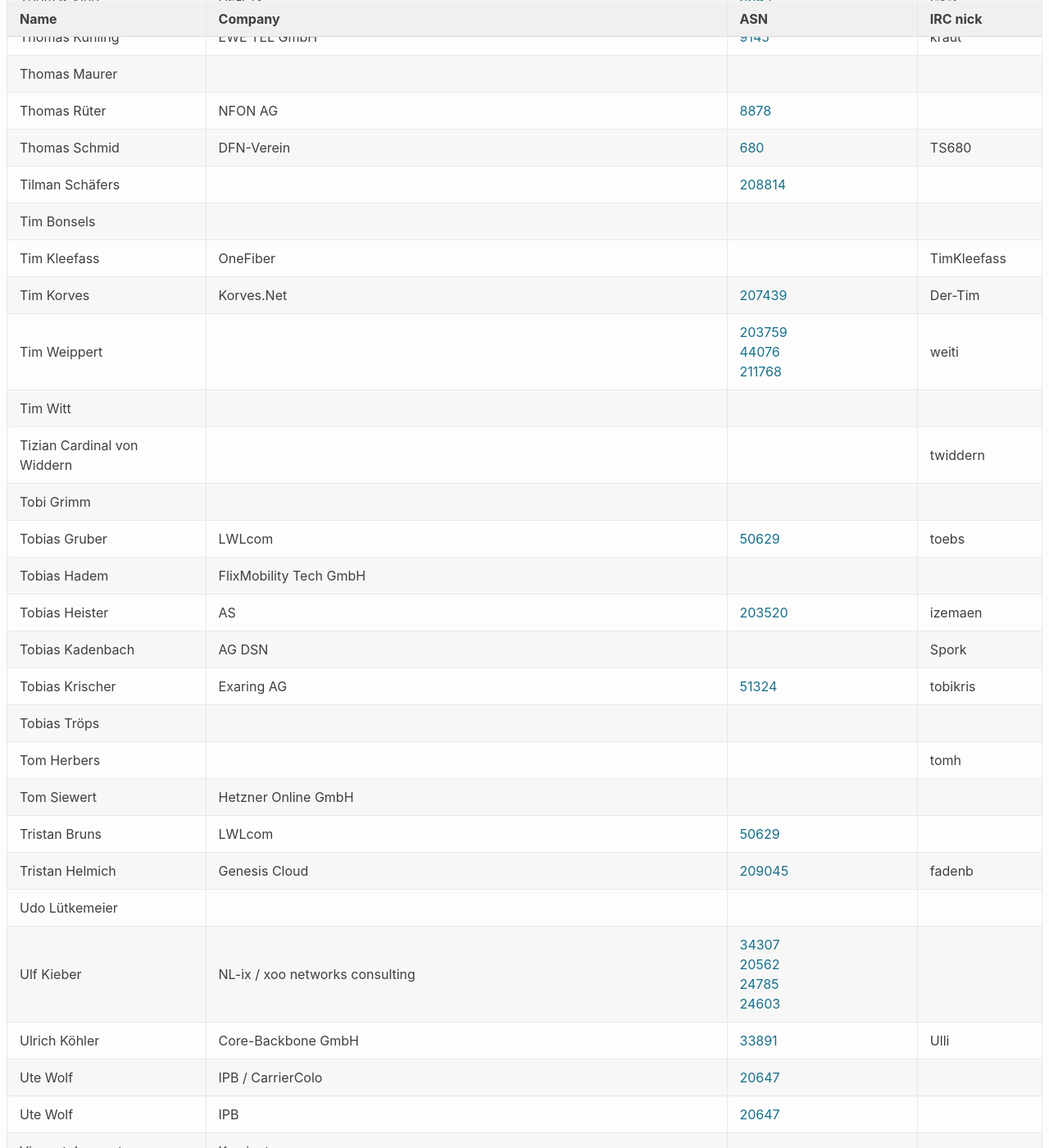
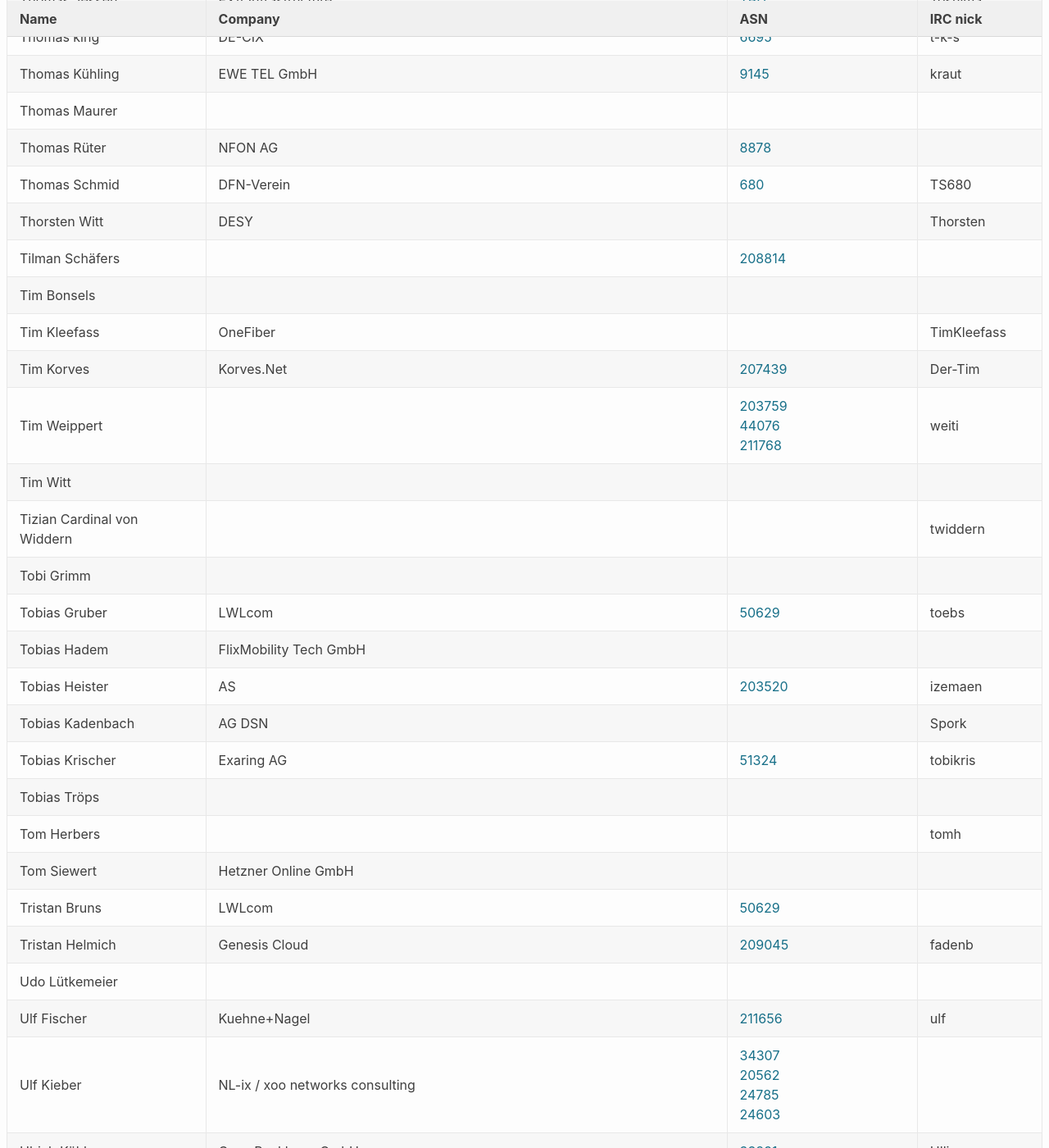
Before and after one commit to denog/pretix-attendeelist, a Jekyll site: the page built from denog13/index.markdown, in a window 1280 px wide and 1400 px high, scrolled down 13855 px. Shown: the whole window at 82% size. Built offline with Jekyll 4.4.1, drawn with Linux system fonts in a browser that asks for light colours; some of the changed text lies outside the part shown.

Commit message:
Latest data: Tue Oct 19 15:33:43 UTC 2021

```diff
--- a/_data/attendees_denog13.json
+++ b/_data/attendees_denog13.json
@@ -1596,6 +1596,12 @@
     "asn": null
   },
   {
+    "name": "Sebastian Neuner",
+    "company": "BelWü",
+    "irc": "neuner",
+    "asn": "553"
+  },
+  {
     "name": "Sebastian Pohlmann",
     "company": null,
     "irc": null,
@@ -1800,6 +1806,12 @@
     "asn": "AS680"
   },
   {
+    "name": "Thorsten Witt",
+    "company": "DESY",
+    "irc": "Thorsten",
+    "asn": null
+  },
+  {
     "name": "Tilman Schäfers",
     "company": null,
     "irc": null,
@@ -1912,6 +1924,12 @@
     "company": null,
     "irc": null,
     "asn": null
+  },
+  {
+    "name": "Ulf Fischer",
+    "company": "Kuehne+Nagel",
+    "irc": "ulf",
+    "asn": "211656"
   },
   {
     "name": "Ulf Kieber",
```
